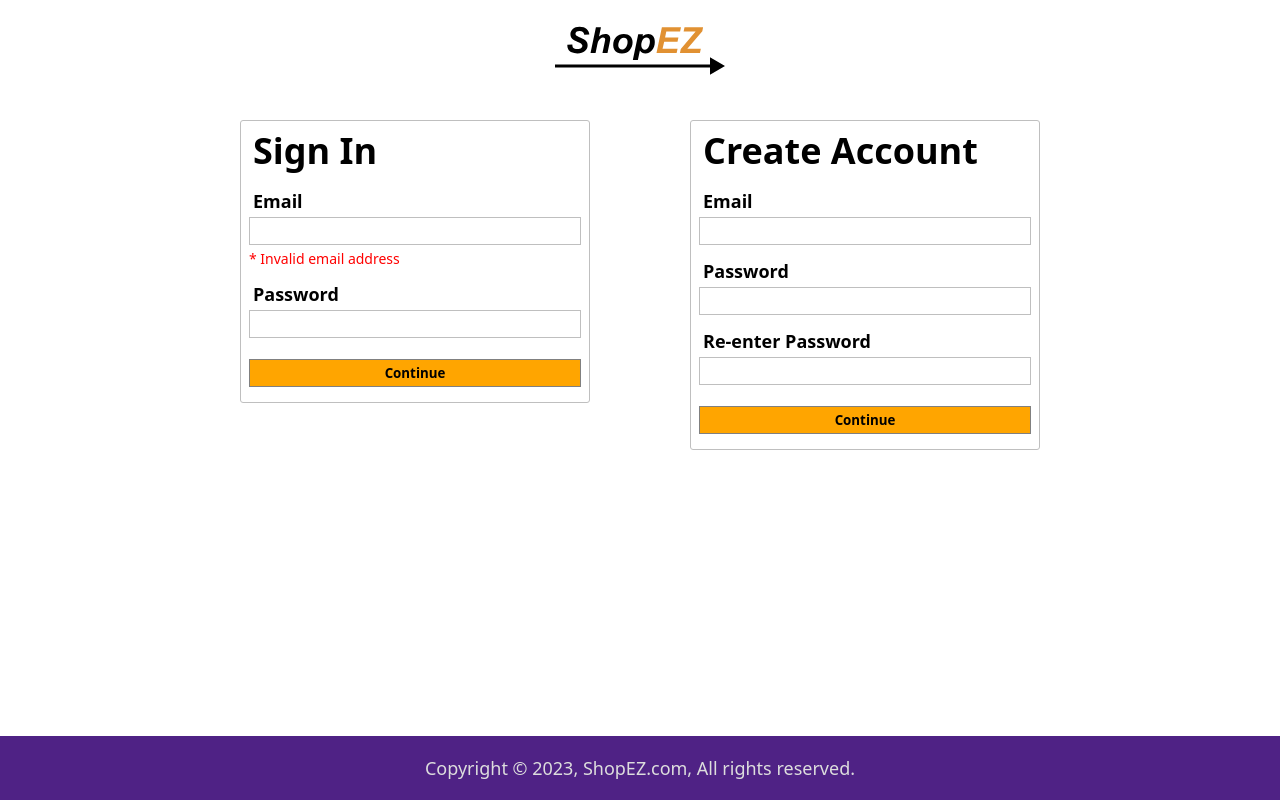
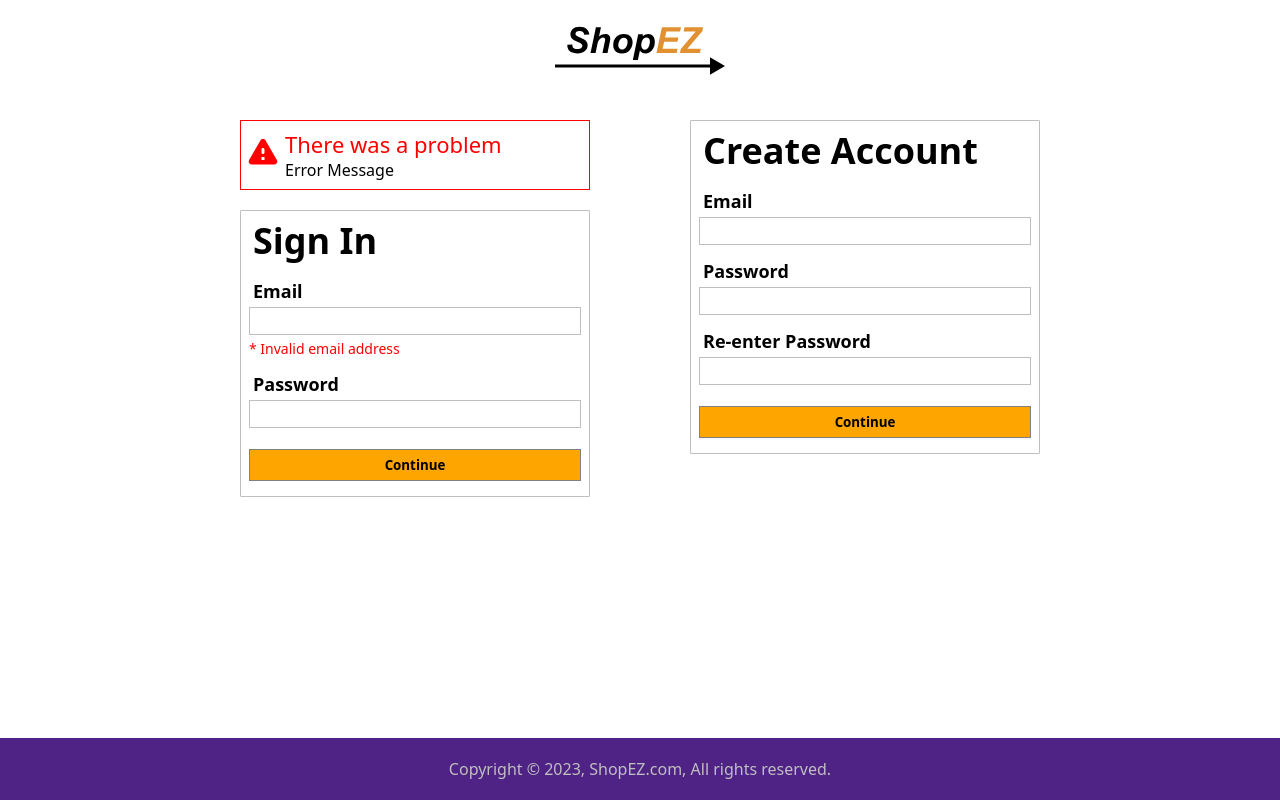
Before and after one commit to VO-2/Spring-Boot-REST-API, a React (Create React App) app in the folder frontend/: page / in a window 1280 px wide. Built offline with nearby package versions, Linux system fonts and the light colour scheme; the HTML template or start-up script is replaced by a standard one.

Commit message:
add login error component

```diff
--- a/frontend/src/App.tsx
+++ b/frontend/src/App.tsx
@@ -1,5 +1,6 @@
 import React, { PropsWithChildren } from 'react';
 import { ReactComponent as Logo } from './assets/svg/logo-dark.svg'
+import { ReactComponent as Warning } from './assets/svg/error.svg'
 
 // const colors = {
 //   gray: '#bfbfbf',
@@ -19,16 +20,30 @@
 
 function LoginForm(props: { title: string } & PropsWithChildren) {
   return (
-    <form style={{ width: '100%', border: 'solid #bfbfbf 1px', borderRadius: 3, padding: '5px 8px' }}>
+    <form style={{ width: '100%', border: 'solid #bfbfbf 1px', borderRadius: 1, padding: '5px 8px' }}>
       <h2 style={{ marginLeft: 4 }}>{props.title}</h2>
       {props.children}
-      <input type="submit" value="Continue" style={{ width: '100%', backgroundColor: 'orange', border: '1px solid gray', fontWeight: '600', padding: 4, margin: '7px 0px 10px' }} />
+      <input type="submit" value="Continue" style={{ width: '100%', backgroundColor: 'orange', border: '1px solid gray', fontWeight: '600', padding: 6, margin: '7px 0px 10px' }} />
     </form>
   )
 }
 
+function Error(props: {message: string}) {
+  return (
+  <div style={{display:'flex', border: 'solid red 1px', flexDirection:'row', padding:'8px 0px', marginBottom:20}}>
+    <div style={{display:'flex', justifyContent:'center', padding:'4px 4px 0px'}}>
+      <Warning style={{fill:'red'}}/>
+    </div>
+    <div>
+      <p style={{fontSize:22, color:'red', display:'block'}}>There was a problem</p>
+      <p>{props.message}</p>
+    </div>
+  </div>
+  )
+}
+
 const Footer = <footer style={{backgroundColor: '#4F2285', bottom: 0, position: 'absolute', width: '100%'}}>
-    <p style={{textAlign: 'center', color: '#DDDDDD', padding: 20}}>Copyright © 2023, ShopEZ.com, All rights reserved.</p>
+    <p style={{textAlign: 'center', color: '#bfbfbf', padding: 20}}>Copyright © 2023, ShopEZ.com, All rights reserved.</p>
   </footer>
 
 
@@ -40,6 +55,7 @@
       </header>
       <div style={{ display: 'flex', flexDirection: 'row', justifyContent: 'center', margin: '25px 50px' }}>
         <div style={{ width: 350, marginRight: 50 }}>
+          <Error message='Error Message'/>
           <LoginForm title='Sign In'>
             <LoginInput label='Email' errorMsg='* Invalid email address' />
             <LoginInput label='Password' />
--- a/frontend/src/index.css
+++ b/frontend/src/index.css
@@ -10,10 +10,6 @@
   font-weight: 650;
 }
 
-p {
-  font-size: 18px;
-}
-
 b {
   font-size: 18px;
 }
```
Also changed, not shown: frontend/src/assets/svg/error.svg.
